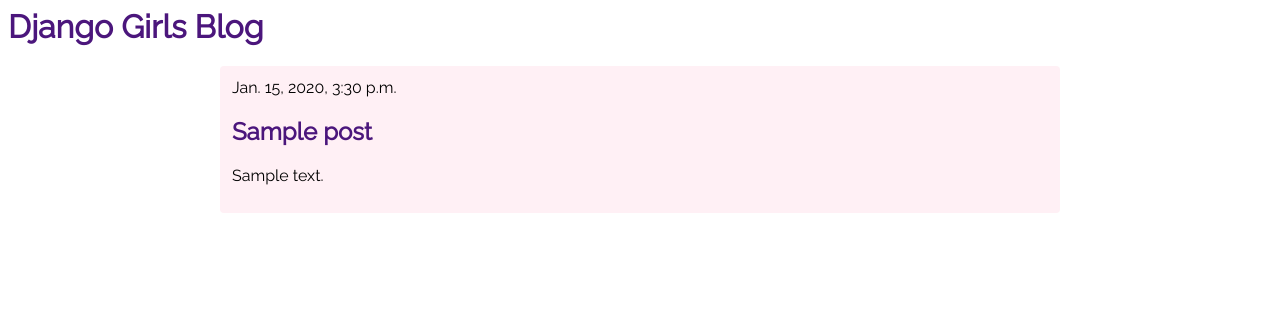
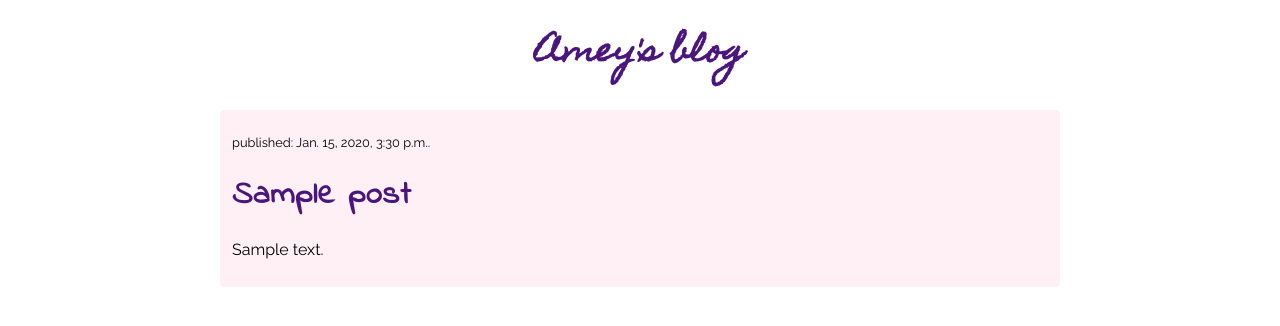
Before and after one commit to ameybhavsar24/django-blog, a Django app: template blog/templates/blog/post_list.html in a window 1280 px wide. Shown: the top 326 px of the page. Run offline with Django 3.2, Linux system fonts and the light colour scheme; the template is opened without the code that fills it: values that come from a table or form of the project are taken from there, others are empty; tables that the repository leaves empty hold one stand-in row (values such as "Sample post"); some libraries are stand-ins or nearby versions.

Commit message:
Completed extending post_list.html

```diff
--- a/blog/templates/blog/base.html
+++ b/blog/templates/blog/base.html
@@ -8,9 +8,10 @@
         <link rel="stylesheet" href="{% static 'css/blog.css' %}">
     </head>
     <body>
-      <div class="page-header">
-        <h1><a href="/">Django Girls Blog</a></h1>
-    </div>
+      <h1 class='pageTitle'><a href='/'>Amey's blog</a></h1>
+
+
+
     <div class="content container">
         <div class="row">
             <div class="col-md-8">
--- a/blog/templates/blog/post_list.html
+++ b/blog/templates/blog/post_list.html
@@ -2,12 +2,10 @@
 
 {% block content %}
 {% for post in posts %}
-    <div class="post">
-        <div class="date">
-            {{ post.published_date }}
-        </div>
-        <h2><a href="">{{ post.title }}</a></h2>
-        <p>{{ post.text|linebreaksbr }}</p>
+    <div class='post'>
+        <p class='publishedDate'>published:   {{ post.published_date }}.</p>
+        <h1 class='title'><a href="#">{{ post.title }}</a></h1>
+        <p class='text'>{{ post.text|linebreaksbr }}</p>
     </div>
 {% endfor %}
 {% endblock %}
```
